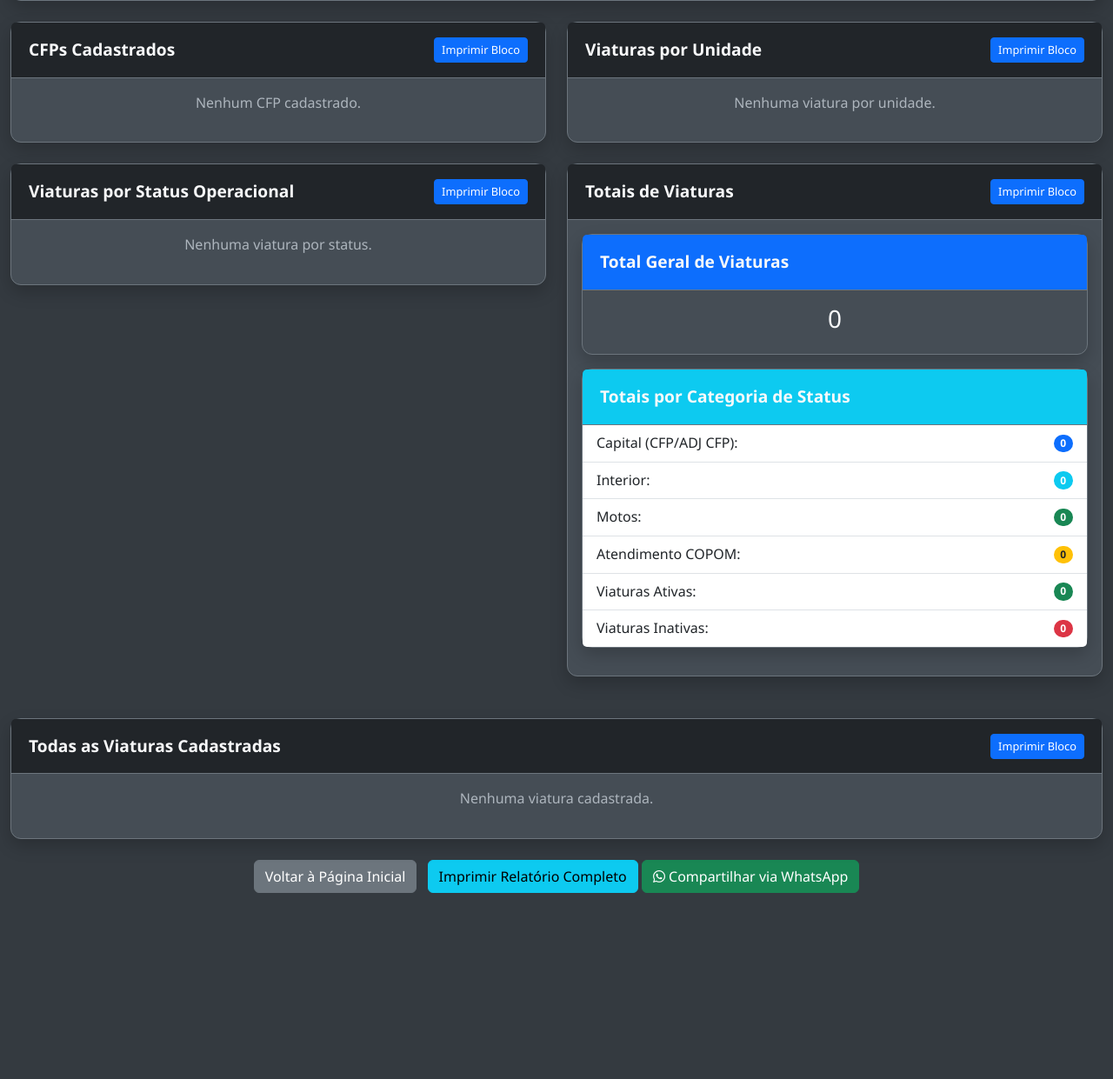
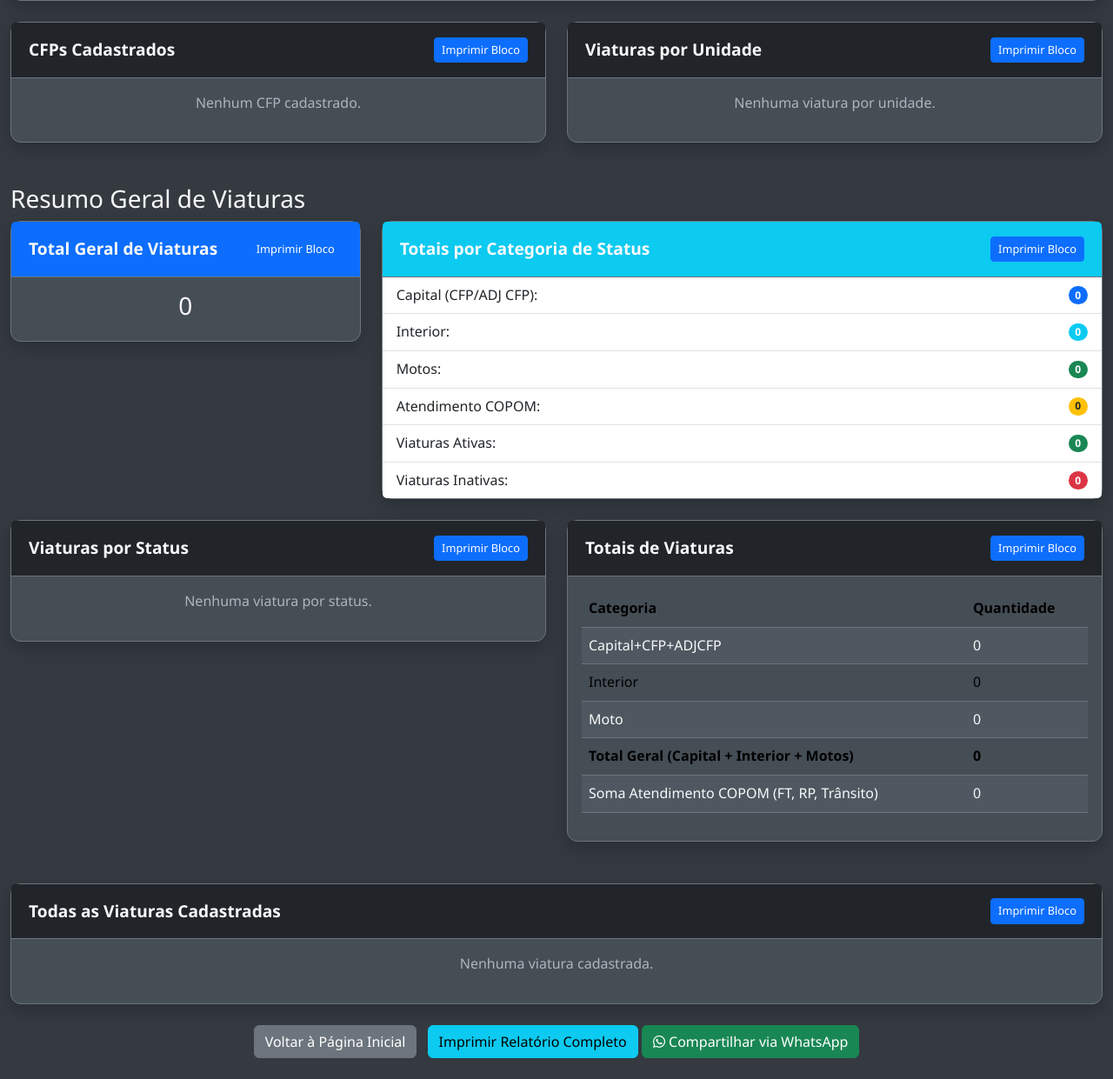
Before and after one commit to Douglasgarciams/controle_viaturas, a Flask app: page /relatorios in a window 1280 px wide. Shown: the part 209-1450 px from the top of the page at 87% size. Before the commit the page ends 1236 px from the top, so only its background shows below. Run offline with Flask 3, Linux system fonts and the light colour scheme; data that the repository does not hold is empty; some libraries are stand-ins or nearby versions.

```diff
--- a/templates/relatorios.html
+++ b/templates/relatorios.html
@@ -256,49 +256,20 @@
                         <button class="btn btn-sm print-block-btn" onclick="printSection('viaturas-por-unidade-card')">Imprimir Bloco</button>
                     </div>
                     <div class="card-body">
-                        {# ESTA SEÇÃO FOI ATUALIZADA PARA MOSTRAR DETALHES DE VIATURAS POR UNIDADE #}
                         {% if viaturas_por_unidade %}
                         <div class="table-responsive">
-                            <table class="table table-striped table-bordered">
+                            <table class="table table-striped table-hover">
                                 <thead>
                                     <tr>
                                         <th>Unidade</th>
-                                        <th>Prefixo</th>
-                                        <th>Status</th>
-                                        <th>Hora Entrada</th>
-                                        <th>Hora Saída</th>
-                                        <th>Tempo Patrulha</th>
+                                        <th>Quantidade</th>
                                     </tr>
                                 </thead>
                                 <tbody>
-                                    {% for unidade_info in viaturas_por_unidade %}
-                                        {% if unidade_info.viaturas %}
-                                            {% for viatura in unidade_info.viaturas %}
-                                            <tr>
-                                                {% if loop.first %}
-                                                    <td rowspan="{{ unidade_info.viaturas|length }}"
-                                                        class="{{ unit_color_map[unidade_info.unidade_nome] if unidade_info.unidade_nome in unit_color_map else '' }}">
-                                                        <strong>{{ unidade_info.unidade_nome }}</strong>
-                                                    </td>
-                                                {% endif %}
-                                                <td>{{ viatura.prefixo }}</td>
-                                                <td>{{ viatura.status }}</td>
-                                                <td>{{ viatura.hora_entrada }}</td>
-                                                <td>{{ viatura.hora_saida }}</td>
-                                                <td>{{ viatura.tempo_patrulha }}</td>
-                                            </tr>
-                                            {% endfor %}
-                                        {% else %}
-                                            <tr>
-                                                <td class="{{ unit_color_map[unidade_info.unidade_nome] if unidade_info.unidade_nome in unit_color_map else '' }}">
-                                                    <strong>{{ unidade_info.unidade_nome }}</strong>
-                                                </td>
-                                                <td colspan="5">Nenhuma viatura para esta unidade.</td>
-                                            </tr>
-                                        {% endif %}
-                                    {% else %}
+                                    {% for item in viaturas_por_unidade %}
                                     <tr>
-                                        <td colspan="6">Nenhuma viatura agrupada por unidade.</td>
+                                        <td>{{ item.unidade_nome }}</td>
+                                        <td>{{ item.quantidade }}</td>
                                     </tr>
                                     {% endfor %}
                                 </tbody>
@@ -312,34 +283,78 @@
             </div>
         </div>
 
+        <h3 class="mt-4">Resumo Geral de Viaturas</h3>
+        <div class="row mb-4">
+            <div class="col-md-4">
+                <div class="card" id="total-geral-card">
+                    <div class="card-header bg-primary text-white">
+                        Total Geral de Viaturas
+                        <button class="btn btn-sm print-block-btn" onclick="printSection('total-geral-card')">Imprimir Bloco</button>
+                    </div>
+                    <div class="card-body text-center">
+                        <h3>{{ totais_viaturas.total_geral }}</h3>
+                    </div>
+                </div>
+            </div>
+            <div class="col-md-8">
+                <div class="card" id="totais-por-categoria-card">
+                    <div class="card-header bg-info text-white">
+                        Totais por Categoria de Status
+                        <button class="btn btn-sm print-block-btn" onclick="printSection('totais-por-categoria-card')">Imprimir Bloco</button>
+                    </div>
+                    <ul class="list-group list-group-flush">
+                        <li class="list-group-item d-flex justify-content-between align-items-center">
+                            Capital (CFP/ADJ CFP):
+                            <span class="badge bg-primary rounded-pill">{{ totais_viaturas.capital_cfp_adjcfp }}</span>
+                        </li>
+                        <li class="list-group-item d-flex justify-content-between align-items-center">
+                            Interior:
+                            <span class="badge bg-info rounded-pill">{{ totais_viaturas.interior }}</span>
+                        </li>
+                        <li class="list-group-item d-flex justify-content-between align-items-center">
+                            Motos:
+                            <span class="badge bg-success rounded-pill">{{ totais_viaturas.moto }}</span>
+                        </li>
+                        <li class="list-group-item d-flex justify-content-between align-items-center">
+                            Atendimento COPOM:
+                            <span class="badge bg-warning text-dark rounded-pill">{{ totais_viaturas.soma_atendimento_copom }}</span>
+                        </li>
+                        <li class="list-group-item d-flex justify-content-between align-items-center">
+                            Viaturas Ativas:
+                            <span class="badge bg-success rounded-pill">{{ totais_viaturas.total_ativos }}</span>
+                        </li>
+                        <li class="list-group-item d-flex justify-content-between align-items-center">
+                            Viaturas Inativas:
+                            <span class="badge bg-danger rounded-pill">{{ totais_viaturas.total_inativos }}</span>
+                        </li>
+                    </ul>
+                </div>
+            </div>
+        </div>
         {# 3. Viaturas por Status e Totais de Viaturas (um do lado do outro) #}
         <div class="row">
             <div class="col-lg-6 col-md-12 mb-4"> {# Card de Viaturas por Status #}
                 <div class="card" id="viaturas-por-status-card">
                     <div class="card-header">
-                        Viaturas por Status Operacional
+                        Viaturas por Status
                         <button class="btn btn-sm print-block-btn" onclick="printSection('viaturas-por-status-card')">Imprimir Bloco</button>
                     </div>
                     <div class="card-body">
-                        {# ESTA SEÇÃO FOI ATUALIZADA PARA USAR 'item.count' E SER RENDERIZADA DIRETAMENTE PELO JINJA #}
-                        {% if viaturas_por_status %} {# viaturas_por_status é o mesmo que viaturas_por_status_list do Python #}
-                        <div class="table-responsive mb-4">
-                            <table class="table table-striped table-bordered">
+                        {# ESTA PARTE É MANTIDA COMO ESTAVA, APENAS COM A REFERÊNCIA DO PYTHON #}
+                        {% if viaturas_por_status %}
+                        <div class="table-responsive">
+                            <table class="table table-striped table-hover">
                                 <thead>
                                     <tr>
                                         <th>Status</th>
-                                        <th>Total</th>
+                                        <th>Quantidade</th>
                                     </tr>
                                 </thead>
                                 <tbody>
                                     {% for item in viaturas_por_status %}
                                     <tr>
                                         <td>{{ item.status }}</td>
-                                        <td>{{ item.count }}</td>
-                                    </tr>
-                                    {% else %}
-                                    <tr>
-                                        <td colspan="2">Nenhum status de viatura encontrado.</td>
+                                        <td>{{ item.quantidade }}</td>
                                     </tr>
                                     {% endfor %}
                                 </tbody>
@@ -359,51 +374,38 @@
                         <button class="btn btn-sm print-block-btn" onclick="printSection('totais-viaturas-card')">Imprimir Bloco</button>
                     </div>
                     <div class="card-body">
-                        {# ESTA SEÇÃO FOI ATUALIZADA PARA SER RENDERIZADA DIRETAMENTE PELO JINJA COM OS DADOS DE 'totais_viaturas' #}
-                        <div class="row">
-                            <div class="col-md-12">
-                                <div class="card mb-3">
-                                    <div class="card-header bg-primary text-white">
-                                        Total Geral de Viaturas
-                                    </div>
-                                    <div class="card-body text-center">
-                                        <h3>{{ totais_viaturas.total_geral }}</h3>
-                                    </div>
-                                </div>
-                            </div>
-                            <div class="col-md-12">
-                                <div class="card mb-3">
-                                    <div class="card-header bg-info text-white">
-                                        Totais por Categoria de Status
-                                    </div>
-                                    <ul class="list-group list-group-flush">
-                                        <li class="list-group-item d-flex justify-content-between align-items-center">
-                                            Capital (CFP/ADJ CFP):
-                                            <span class="badge bg-primary rounded-pill">{{ totais_viaturas.capital_cfp_adjcfp }}</span>
-                                        </li>
-                                        <li class="list-group-item d-flex justify-content-between align-items-center">
-                                            Interior:
-                                            <span class="badge bg-info rounded-pill">{{ totais_viaturas.interior }}</span>
-                                        </li>
-                                        <li class="list-group-item d-flex justify-content-between align-items-center">
-                                            Motos:
-                                            <span class="badge bg-success rounded-pill">{{ totais_viaturas.moto }}</span>
-                                        </li>
-                                        <li class="list-group-item d-flex justify-content-between align-items-center">
-                                            Atendimento COPOM:
-                                            <span class="badge bg-warning text-dark rounded-pill">{{ totais_viaturas.soma_atendimento_copom }}</span>
-                                        </li>
-                                        <li class="list-group-item d-flex justify-content-between align-items-center">
-                                            Viaturas Ativas:
-                                            <span class="badge bg-success rounded-pill">{{ totais_viaturas.total_ativos }}</span>
-                                        </li>
-                                        <li class="list-group-item d-flex justify-content-between align-items-center">
-                                            Viaturas Inativas:
-                                            <span class="badge bg-danger rounded-pill">{{ totais_viaturas.total_inativos }}</span>
-                                        </li>
-                                    </ul>
-                                </div>
-                            </div>
+                        <div class="table-responsive">
+                            <table class="table table-striped">
+                                <thead>
+                                    <tr>
+                                        <th>Categoria</th>
+                                        <th>Quantidade</th>
+                                    </tr>
+                                </thead>
+                                <tbody id="totais-viaturas-body">
+                                    {# Estes campos serão preenchidos via JavaScript - MANTIDO #}
+                                    <tr>
+                                        <td>Capital+CFP+ADJCFP</td>
+                                        <td id="total-capital-cfp-adjcfp">0</td>
+                                    </tr>
+                                    <tr>
+                                        <td>Interior</td>
+                                        <td id="total-interior">0</td>
+                                    </tr>
+                                    <tr>
+                                        <td>Moto</td>
+                                        <td id="total-moto">0</td>
+                                    </tr>
+                                    <tr class="total-geral-row">
+                                        <td><strong>Total Geral (Capital + Interior + Motos)</strong></td>
+                                        <td id="total-geral">0</td>
+                                    </tr>
+                                    <tr>
+                                        <td>Soma Atendimento COPOM (FT, RP, Trânsito)</td>
+                                        <td id="soma-copom">0</td>
+                                    </tr>
+                                </tbody>
+                            </table>
                         </div>
                     </div>
                 </div>
@@ -465,7 +467,65 @@
 
     <script src="https://cdn.jsdelivr.net/npm/bootstrap@5.3.3/dist/js/bootstrap.bundle.min.js"></script>
     <script>
-        // O JavaScript para calcular totais foi removido, pois agora os dados são renderizados diretamente via Jinja.
+        // Dados de viaturas por status vindos do backend (ex: Flask/Jinja2)
+        // CRÍTICO: Use JSON.parse() para garantir que a string JSON seja convertida em um array de objetos JavaScript.
+        // A variável 'viaturas_por_status' já deve ser uma string JSON válida do seu backend (via json.dumps()).
+        // MANTIDO: O JavaScript para calcular totais foi mantido, pois era parte do seu código original.
+        const viaturasPorStatusData = JSON.parse('{{ viaturas_por_status | safe }}');
+
+        function calculateAndDisplayTotals() {
+            let totalCapitalCfpAdjCfp = 0;
+            let totalInterior = 0;
+            let totalMotos = 0;
+            let somaAtendimentoCopom = 0;
+
+            // Mapeia os dados por status para facilitar o acesso
+            const statusMap = {};
+            viaturasPorStatusData.forEach(item => {
+                statusMap[item.status] = item.quantidade; // Ou item.count se o seu Python estiver passando 'count' para esta tabela
+            });
+
+            // Soma para 'Capital+CFP+ADJCFP'
+            // Ajustado para os nomes de status da sua imagem "Viaturas por Status"
+            totalCapitalCfpAdjCfp = (statusMap['CFP'] || 0) +
+                                    (statusMap['ESCOLAR/PROMUSE'] || 0) +
+                                    (statusMap['FORÇATÁTICA'] || 0) + // Corrigido
+                                    (statusMap['JUIZADO'] || 0) +
+                                    (statusMap['ROTAC'] || 0) +
+                                    (statusMap['RP'] || 0) +
+                                    (statusMap['TRÂNSITO'] || 0) + // Corrigido
+                                    (statusMap['CANIL'] || 0);
+                                    // Adicione outros status que você espera aqui para essa categoria,
+                                    // usando os nomes EXATOS da sua lista de status, como 'ADJ CFP', 'BOPE', 'POL.COMUNITARIO', 'TRANSITO/BLITZ', 'ADM' se eles existirem.
+                                    // Com base na imagem, eles não aparecem, então não os incluí por padrão.
+
+            // Soma para 'Interior'
+            totalInterior = (statusMap['INTERIOR'] || 0);
+
+            // Soma para 'Moto'
+            totalMotos = (statusMap['MOTO'] || 0);
+
+            // Soma para 'Soma Atendimento COPOM (FT, RP, Trânsito)'
+            // Ajustado para os nomes de status da sua imagem "Viaturas por Status"
+            somaAtendimentoCopom = (statusMap['FORÇATÁTICA'] || 0) + (statusMap['RP'] || 0) + (statusMap['TRÂNSITO'] || 0);
+
+            // Calcula o Total Geral (Este é o total de todos os status na sua lista)
+            let totalGeralCalculado = 0;
+            viaturasPorStatusData.forEach(item => {
+                totalGeralCalculado += item.quantidade; // Ou item.count
+            });
+
+            // Preenche os campos no HTML
+            document.getElementById('total-capital-cfp-adjcfp').textContent = totalCapitalCfpAdjCfp;
+            document.getElementById('total-interior').textContent = totalInterior;
+            document.getElementById('total-moto').textContent = totalMotos;
+            document.getElementById('total-geral').textContent = totalGeralCalculado; // Use o total calculado a partir dos dados do JS
+            document.getElementById('soma-copom').textContent = somaAtendimentoCopom;
+        }
+
+        // Chama a função para calcular e exibir os totais quando a página carregar
+        document.addEventListener('DOMContentLoaded', calculateAndDisplayTotals);
+
 
         function printSection(sectionId) {
             // Esconde todos os cards e elementos globais
```
